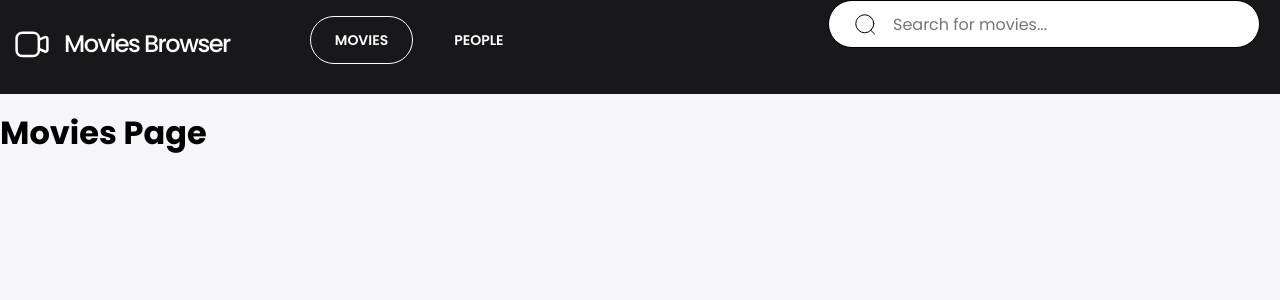
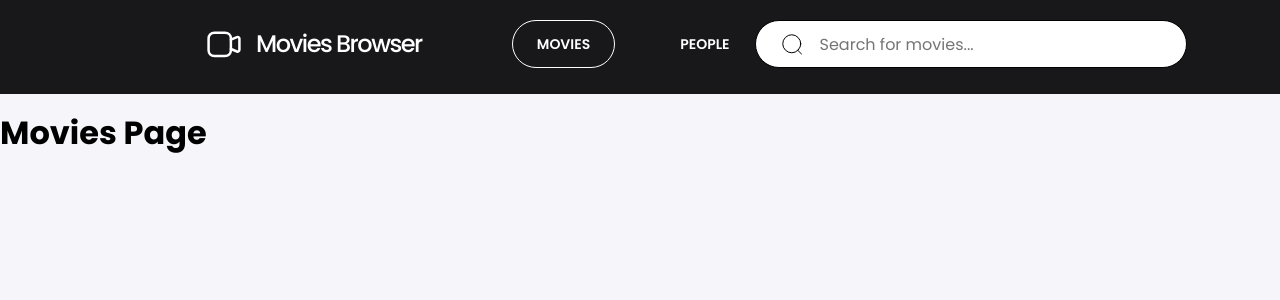
Before and after one commit to mileni67/my-movies-browser, a React (Create React App) app: page /#/movies in a window 1280 px wide. Shown: the top 300 px of the page. Built offline with nearby package versions, Linux system fonts and the light colour scheme.

Commit message:
add changes styled for navigation

```diff
--- a/src/Features/Navigation/styled.js
+++ b/src/Features/Navigation/styled.js
@@ -10,19 +10,17 @@ export const NavigationContainer = styled.div`
 
 export const NavigationWrapper = styled.nav`
   display: flex;
+  align-items: center;
   justify-content: space-between;
-  text-align: center;
-  flex-shrink: 0;
+  padding: 0 192px;
 `;
 
 export const List = styled.ul`
   display: flex;
-  justify-content: center;
   list-style-type: none;
-  gap: 16px;
-  flex-shrink: 0;
-  padding-left: 80px;
-  padding-right: 12px;
+  gap: 40px;
+  margin-left: 90px;
+  padding: 0;
 `;
 
 export const Item = styled.li`
```
